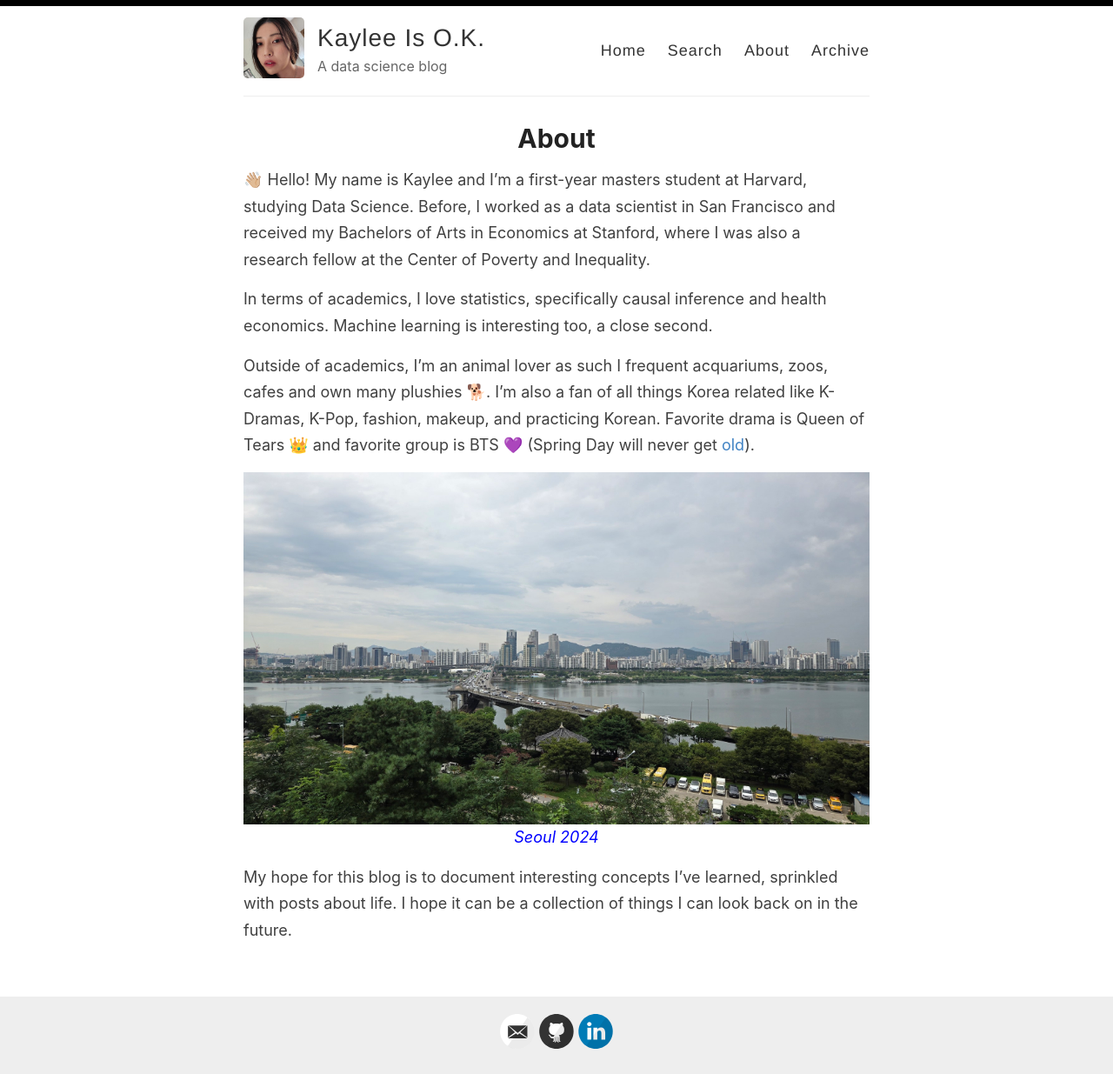
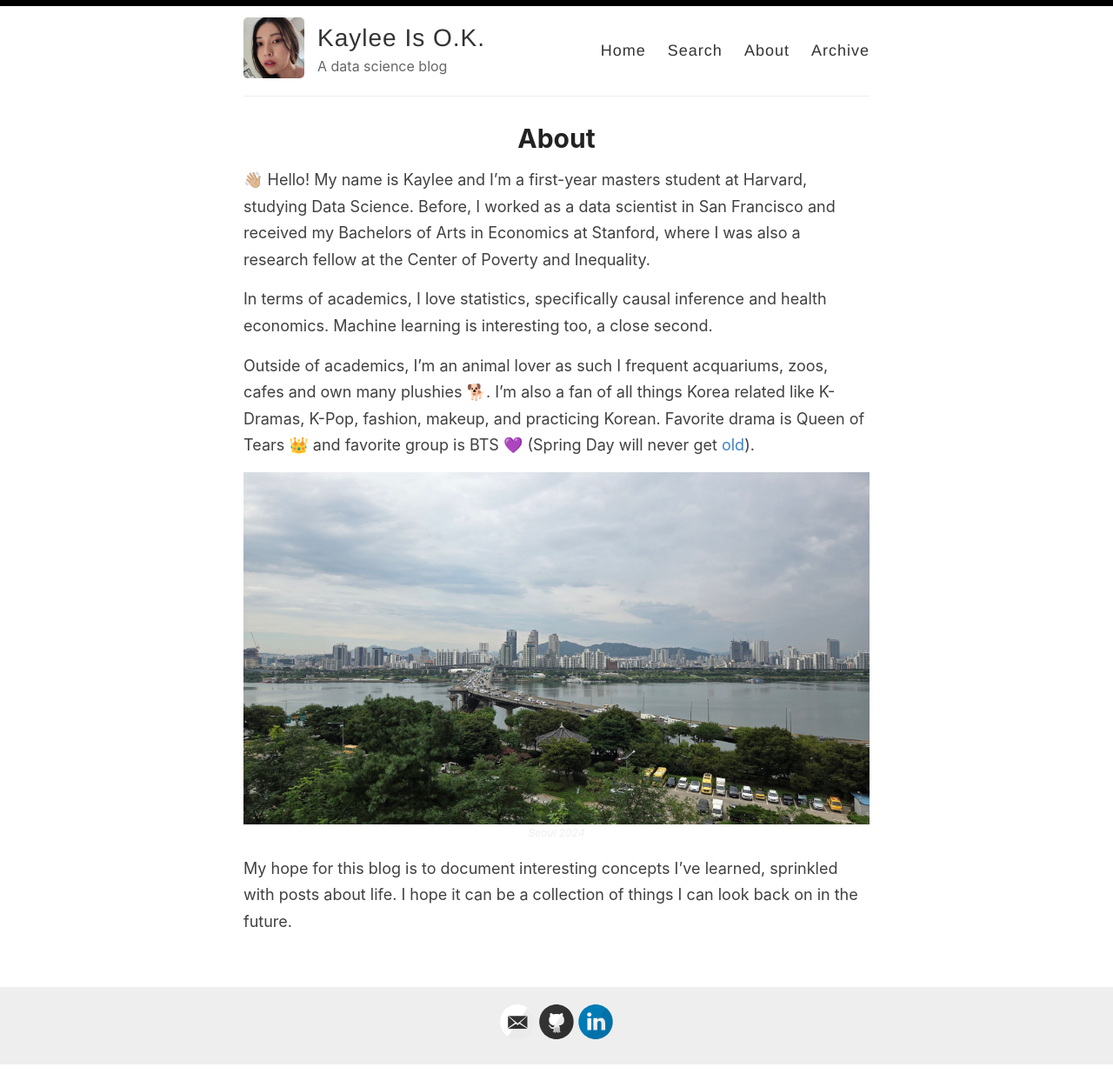
Before and after one commit to kayleeisokay/kayleeisokay.github.io, a Jekyll site: the page built from _pages/about.md, in a window 1280 px wide. Shown: the whole page at 87% size. Built offline with Jekyll 4.4.1, drawn with Linux system fonts in a browser that asks for light colours.

Commit message:
test again

```diff
--- a/assets/style.scss
+++ b/assets/style.scss
@@ -230,9 +230,10 @@ p > img {
 }
 
 img + em {
+  font-size: 12px;
+  color: $lightGray;
   display: block;
   text-align: center;
-  color: blue;
 }
 
 .date {
```
